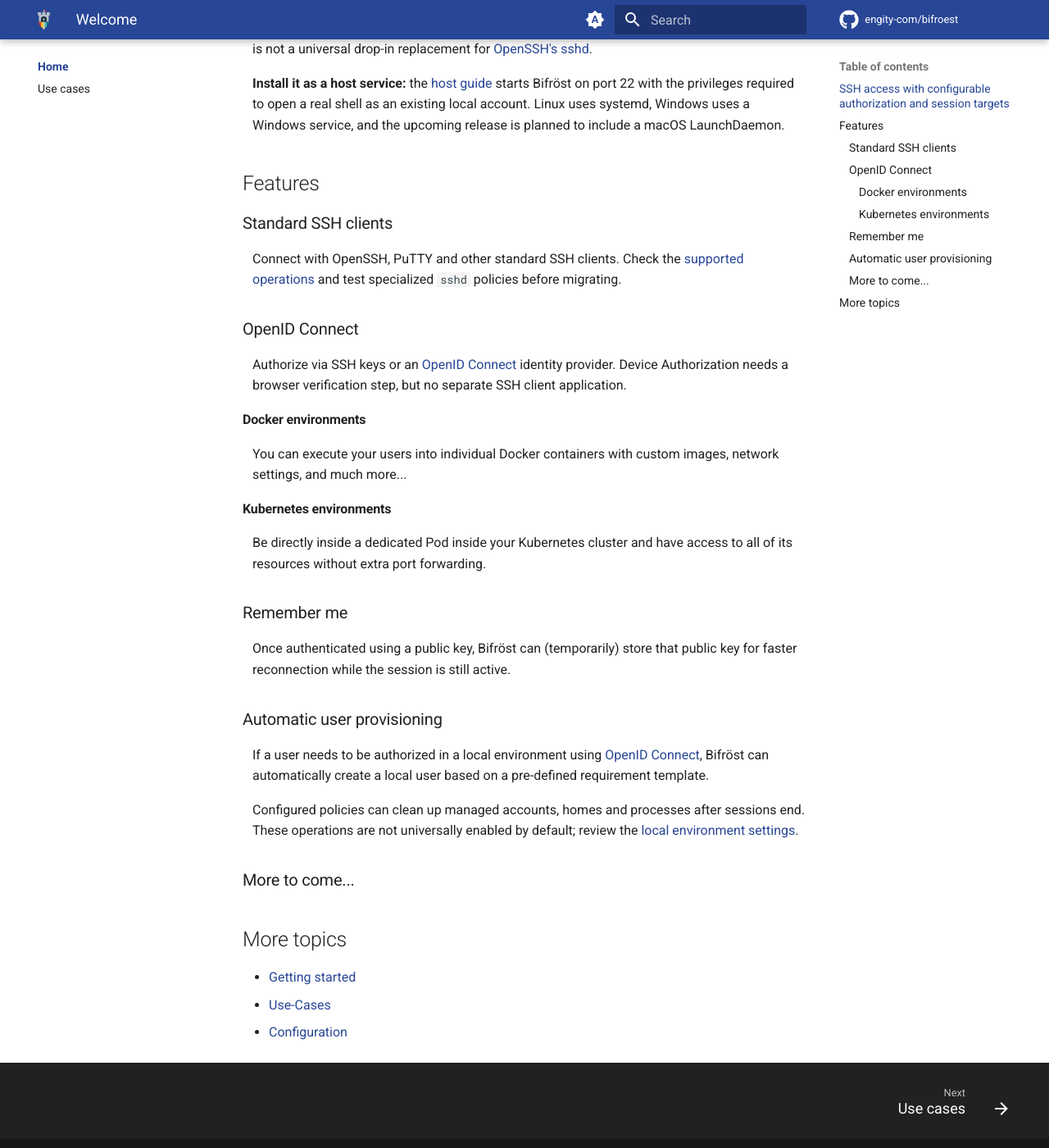
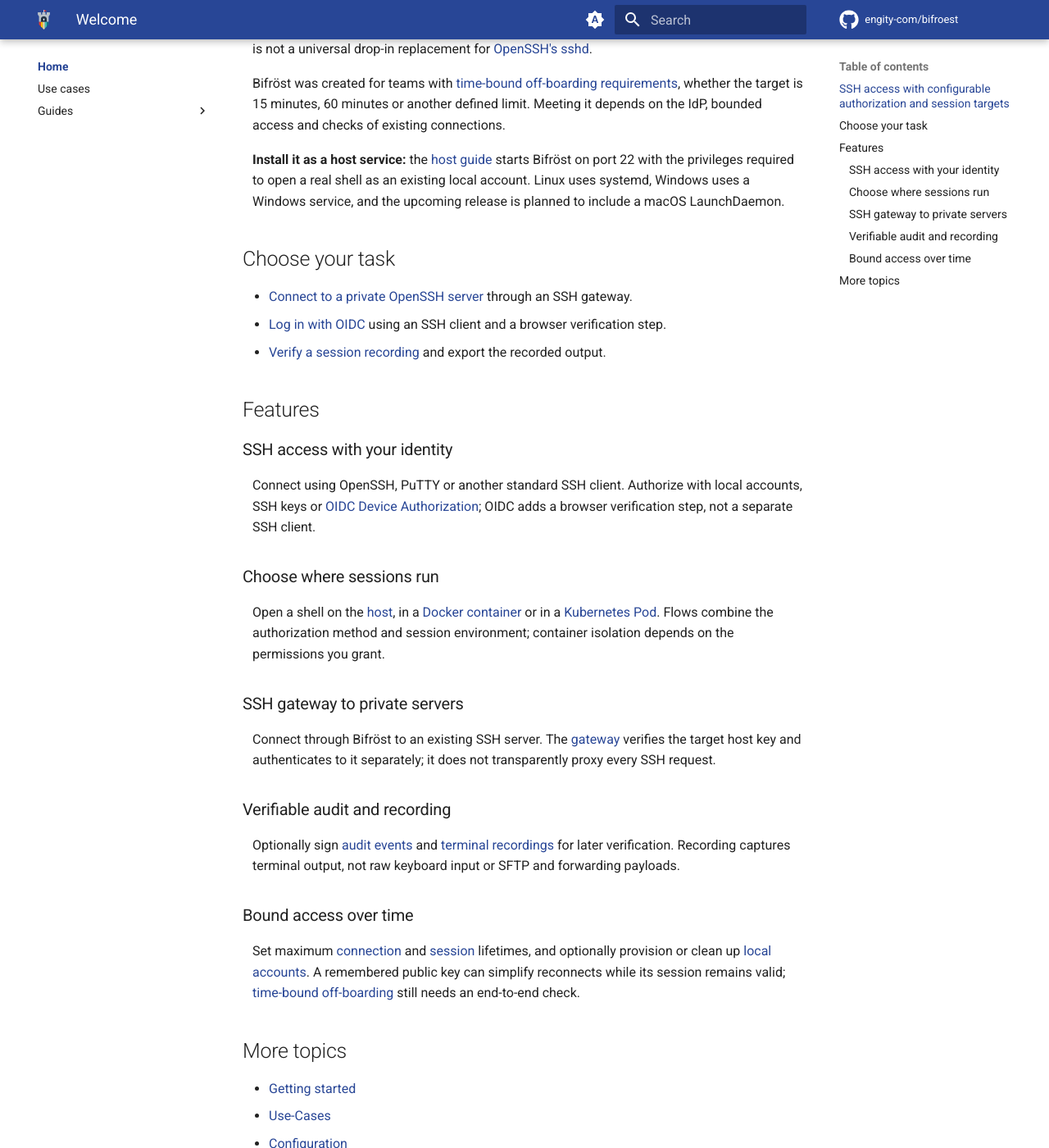
Before and after one commit to engity-com/bifroest, an MkDocs documentation site: the page built from docs/index.md, in a window 1280 px wide and 1400 px high, scrolled down 760 px. Shown: the whole window at 82% size. Built offline with MkDocs 1.6.1 and Material for MkDocs 9.7.7, drawn with Linux system fonts in a browser that asks for light colours; comment, search, counter and statistics services are not loaded; the version menu is left out.

Commit message:
Document SSH access guides and time-bound off-boarding

````diff
--- /dev/null
+++ b/docs/guides/index.md
@@ -0,0 +1,13 @@
+---
+description: Practical guides for OIDC SSH login, an OpenSSH gateway and verifiable session recording with Bifröst.
+---
+
+# Guides
+
+Choose the task you want to accomplish:
+
+* [SSH gateway to an OpenSSH server](ssh-gateway.md): authenticate at Bifröst, then connect to a private SSH target.
+* [OIDC login with a standard SSH client](oidc.md): approve a Device Authorization in the browser and open a container session.
+* [Verifiable session recording](recording.md): capture terminal output, verify it and export a recording.
+
+Install Bifröst first using the [host installation guide](../setup/on-host.md), and use the guide from the **same release** as your binary. Each example requires you to provide your own identities and permissions; none replaces the [configuration reference](../reference/configuration.md).
--- /dev/null
+++ b/docs/guides/oidc.md
@@ -0,0 +1,55 @@
+---
+description: Connect to Bifröst over SSH using OIDC Device Authorization and a browser, then open a Docker session.
+---
+
+# OIDC login with a standard SSH client
+
+Bifröst can authorize an ordinary SSH login through your OpenID Connect (OIDC) provider. The user follows a **browser verification step**; no special SSH client is needed. This Linux example starts a separate Docker session instead of creating a host account.
+
+You need a running [Bifröst host service](../setup/on-host.md), a reachable Docker daemon and an HTTPS OIDC issuer with **Device Authorization enabled**. Register a client that has a `clientId` and `clientSecret` and supports `client_secret_basic` or `client_secret_post` at the token endpoint. The provider must return a verifiable ID token with the client ID as audience. This flow is tested with a simulated IdP in the repository, **not with every external provider**.
+
+## Configure the flow
+
+Use the exact issuer URL and credentials from your IdP. Replace the host service's protected `/etc/engity/bifroest/configuration.yaml` with the following example; do not put its client secret in source control.
+
+```yaml
+ssh:
+  handshakeTimeout: 5m
+flows:
+  - name: oidc-shell
+    authorization:
+      type: oidcDeviceAuth
+      issuer: https://idp.example.org/realms/YOUR_REALM
+      clientId: YOUR_CLIENT_ID
+      clientSecret: YOUR_CLIENT_SECRET
+      scopes: [openid]
+    environment:
+      type: docker
+      image: alpine
+      user: "1000:1000"
+      portForwardingAllowed: false
+      loginAllowed: '{{ eq .authorization.idToken.subject .remote.user }}'
+```
+
+The `loginAllowed` rule ties the requested SSH username to the verified ID token's **`sub` claim**. Find that user's `sub` at your IdP; it is usually not their email address. The container account `1000:1000` is independent of that identity. Protect the client secret, ensure the daemon can access Docker, and restart Bifröst:
+
+```sh
+sudo chmod 0600 /etc/engity/bifroest/configuration.yaml
+sudo systemctl restart bifroest.service
+```
+
+## Log in
+
+```sh
+ssh -o PreferredAuthentications=keyboard-interactive \
+    -o PubkeyAuthentication=no \
+    -o PasswordAuthentication=no \
+    -l 'YOUR_IDP_SUB' \
+    gateway.example.org 'id -u'
+```
+
+Open the URL shown by SSH in a browser, sign in at the **expected IdP**, enter the displayed code if prompted, and approve the request. After approval, the command should print `1000` from the container. Disabling public-key authentication for this first test ensures a remembered key cannot skip the browser step.
+
+If login fails, check that Device Authorization is enabled for the client, the issuer and `sub` match, and the IdP permits the requested `openid` scope and client-secret method. For a private IdP CA, configure `SSL_CERT_FILE` in the Bifröst service environment; do not disable HTTPS verification. Docker socket access grants broad host privileges, and this example is not an isolation guarantee; see the [OIDC](../reference/authorization/oidc.md) and [Docker](../reference/environment/docker.md) references.
+
+Disabling a user at the IdP blocks new authorizations according to the IdP's policy but does not automatically end an existing SSH connection. If you have a [time-bound off-boarding target](../usecases.md#offboard), also configure and test maximum connection and session lifetimes and account for any other access paths.
--- /dev/null
+++ b/docs/guides/ssh-gateway.md
@@ -0,0 +1,65 @@
+---
+description: Configure Bifröst as an SSH gateway to an existing OpenSSH server with a standard SSH client.
+---
+
+# SSH gateway to an OpenSSH server
+
+Connect with a regular SSH client to Bifröst and open a shell on a private OpenSSH server. Bifröst authenticates the incoming connection, then makes a **separate** SSH connection to the target. It is not a transparent proxy.
+
+This Linux example requires a running [Bifröst host service](../setup/on-host.md), an existing `target-user` account on `target.example.org`, and two distinct SSH keys: the client's key for Bifröst and Bifröst's key for the target.
+
+## Prepare the two connections
+
+1. Put the **client's public key** in `/etc/engity/bifroest/gateway-clients.pub` on the gateway. Keep the corresponding private key on the client.
+2. On the gateway, create a separate key for the target connection:
+
+    ```sh
+    sudo bifroest key generate \
+       --identityFile /etc/engity/bifroest/id_target \
+       --publicFile /etc/engity/bifroest/id_target.pub
+    ```
+
+    Add `id_target.pub` to `target-user`'s `~/.ssh/authorized_keys` **on the target**. The private key stays on the gateway.
+3. Verify the target host-key fingerprint through a trusted channel, then import that host key on the gateway:
+
+    ```sh
+    sudo bifroest key import host \
+       --knownHostsFile /etc/engity/bifroest/target_known_hosts \
+       --address target.example.org \
+       --expectedFingerprint SHA256:REPLACE_WITH_VERIFIED_FINGERPRINT
+    ```
+
+    Do not use `--expectedFingerprint unknown` for a production target. The fingerprint must match the host key negotiated by this command.
+
+## Configure Bifröst
+
+Replace the host service's `/etc/engity/bifroest/configuration.yaml` with the following configuration, using your actual target address and account. Keep access to the gateway through another channel while changing its SSH service.
+
+```yaml
+flows:
+  - name: openssh-target
+    authorization:
+      type: simple
+      entries:
+        - name: gateway
+          authorizedKeysFile: /etc/engity/bifroest/gateway-clients.pub
+    environment:
+      type: ssh
+      address: target.example.org:22
+      user: target-user
+      knownHostsFile: /etc/engity/bifroest/target_known_hosts
+      identityFiles:
+        - /etc/engity/bifroest/id_target
+      portForwardingAllowed: false
+```
+
+Restart Bifröst (`sudo systemctl restart bifroest.service`), then connect from the client:
+
+```sh
+ssh -i ~/.ssh/YOUR_CLIENT_PRIVATE_KEY \
+   gateway@gateway.example.org 'id -un'
+```
+
+The expected output is `target-user`. Check Bifröst's own host key with the gateway administrator on first connection; it is **not** the target's host key. No Bifröst account named `gateway` is needed: `simple` matches the incoming SSH name and its public key. If the target connection fails, first check the target account's `authorized_keys` and the verified `knownHostsFile`.
+
+The example disables port forwarding. SFTP is allowed by default only if the target accepts it; the gateway does not forward arbitrary SSH session requests. For user certificates or Bifröst-to-Bifröst delegation, see the [SSH environment reference](../reference/environment/ssh.md).
--- a/docs/index.md
+++ b/docs/index.md
@@ -1,5 +1,5 @@
 ---
-description: Bifröst is an SSH server with OIDC authorization and configurable local, container and SSH target sessions.
+description: Bifröst is an SSH server with OIDC login, SSH gateways, container sessions and verifiable audit and recording.
 ---
 
 # Engity's Bifröst
@@ -10,36 +10,37 @@
 
 Bifröst lets platform teams combine SSH authorization with the environment in which a session runs. Users connect with a standard SSH client; [OIDC Device Authorization](reference/authorization/oidc.md) also requires a browser and a supported identity provider. Sessions can run on a local account, in a Docker container or Kubernetes Pod, or through a separately authenticated [SSH target](reference/environment/ssh.md). Bifröst is not a universal drop-in replacement for [OpenSSH's sshd](https://man.openbsd.org/sshd).
 
+Bifröst was created for teams with [time-bound off-boarding requirements](usecases.md#offboard), whether the target is 15 minutes, 60 minutes or another defined limit. Meeting it depends on the IdP, bounded access and checks of existing connections.
+
 **Install it as a host service:** the [host guide](setup/on-host.md) starts Bifröst on port 22 with the privileges required to open a real shell as an existing local account. Linux uses systemd, Windows uses a Windows service, and the upcoming release is planned to include a macOS LaunchDaemon.
+
+## Choose your task
+
+* [Connect to a private OpenSSH server](guides/ssh-gateway.md) through an SSH gateway.
+* [Log in with OIDC](guides/oidc.md) using an SSH client and a browser verification step.
+* [Verify a session recording](guides/recording.md) and export the recorded output.
 
 ## Features
 
-### Standard SSH clients
+### SSH access with your identity
 
-Connect with OpenSSH, PuTTY and other standard SSH clients. Check the [supported operations](reference/environment/ssh.md#supported-operations) and test specialized `sshd` policies before migrating.
+Connect using OpenSSH, PuTTY or another standard SSH client. Authorize with local accounts, SSH keys or [OIDC Device Authorization](guides/oidc.md); OIDC adds a browser verification step, not a separate SSH client.
 
-### OpenID Connect
-Authorize via SSH keys or an [OpenID Connect](https://openid.net/) identity provider. Device Authorization needs a browser verification step, but no separate SSH client application.
+### Choose where sessions run
 
-#### Docker environments
+Open a shell on the [host](reference/environment/local.md), in a [Docker container](reference/environment/docker.md) or in a [Kubernetes Pod](reference/environment/kubernetes.md). Flows combine the authorization method and session environment; container isolation depends on the permissions you grant.
 
-You can execute your users into individual Docker containers with custom images, network settings, and much more...
+### SSH gateway to private servers
 
-#### Kubernetes environments
+Connect through Bifröst to an existing SSH server. The [gateway](guides/ssh-gateway.md) verifies the target host key and authenticates to it separately; it does not transparently proxy every SSH request.
 
-Be directly inside a dedicated Pod inside your Kubernetes cluster and have access to all of its resources without extra port forwarding.
+### Verifiable audit and recording
 
-### Remember me
+Optionally sign [audit events](reference/auditlog/index.md) and [terminal recordings](guides/recording.md) for later verification. Recording captures terminal output, not raw keyboard input or SFTP and forwarding payloads.
 
-Once authenticated using a public key, Bifröst can (temporarily) store that public key for faster reconnection while the session is still active.
+### Bound access over time
 
-### Automatic user provisioning
-
-If a user needs to be authorized in a local environment using [OpenID Connect](#openid-connect), Bifröst can automatically create a local user based on a pre-defined requirement template.
-
-Configured policies can clean up managed accounts, homes and processes after sessions end. These operations are not universally enabled by default; review the [local environment settings](reference/environment/local.md#dispose).
-
-### More to come...
+Set maximum [connection](reference/connection/ssh.md#property-maxTimeout) and [session](reference/session/fs.md#property-maxTimeout) lifetimes, and optionally provision or clean up [local accounts](reference/environment/local.md#account-management). A remembered public key can simplify reconnects while its session remains valid; [time-bound off-boarding](usecases.md#offboard) still needs an end-to-end check.
 
 ## More topics
 * [Getting started](setup/index.md)
--- a/mkdocs.yml
+++ b/mkdocs.yml
@@ -126,6 +126,11 @@
   - Home:
       - Welcome: index.md
       - Use cases: usecases.md
+      - Guides:
+          - guides/index.md
+          - SSH gateway: guides/ssh-gateway.md
+          - OIDC login: guides/oidc.md
+          - Session recording: guides/recording.md
   - Getting started:
       - setup/index.md
       - Installation:
````
Also changed, not shown: README.md (+17 -61 lines), docs/guides/recording.md (added, +49 -0 lines), docs/reference/flow.md (+1 -1 lines), docs/setup/index.md (+2 -0 lines), docs/usecases.md (+18 -30 lines), 1 other file.
